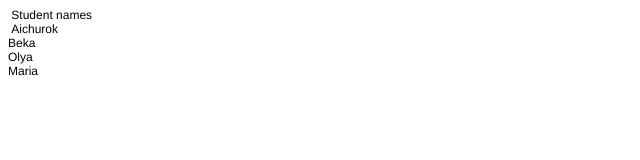
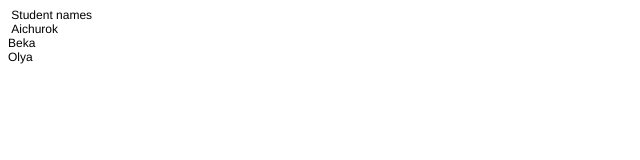
Before and after one commit to Subankulova/myproject, a plain HTML site: page index.html in a window 1280 px wide. Shown: the full height of the page, 0-640 px from the left. Drawn offline with Linux system fonts and the light colour scheme.

Commit message:
Initial commit

```diff
--- a/index.html
+++ b/index.html
@@ -8,6 +8,7 @@
   <meta name="CocoaVersion" content="2113.2">
   <style type="text/css">
     p.p1 {margin: 0.0px 0.0px 0.0px 0.0px; font: 12.0px Helvetica; color: #000000; -webkit-text-stroke: #000000}
+    p.p2 {margin: 0.0px 0.0px 0.0px 0.0px; font: 12.0px Helvetica; color: #000000; -webkit-text-stroke: #000000; min-height: 14.0px}
     span.s1 {font-kerning: none}
   </style>
 </head>
@@ -16,6 +17,6 @@
 <p class="p1"><span class="s1"><span class="Apple-converted-space"> </span>Aichurok<span class="Apple-converted-space"> </span></span></p>
 <p class="p1"><span class="s1">Beka</span></p>
 <p class="p1"><span class="s1">Olya</span></p>
-<p class="p1"><span class="s1">Maria</span></p>
+<p class="p2"><span class="s1"></span><br></p>
 </body>
 </html>
```
